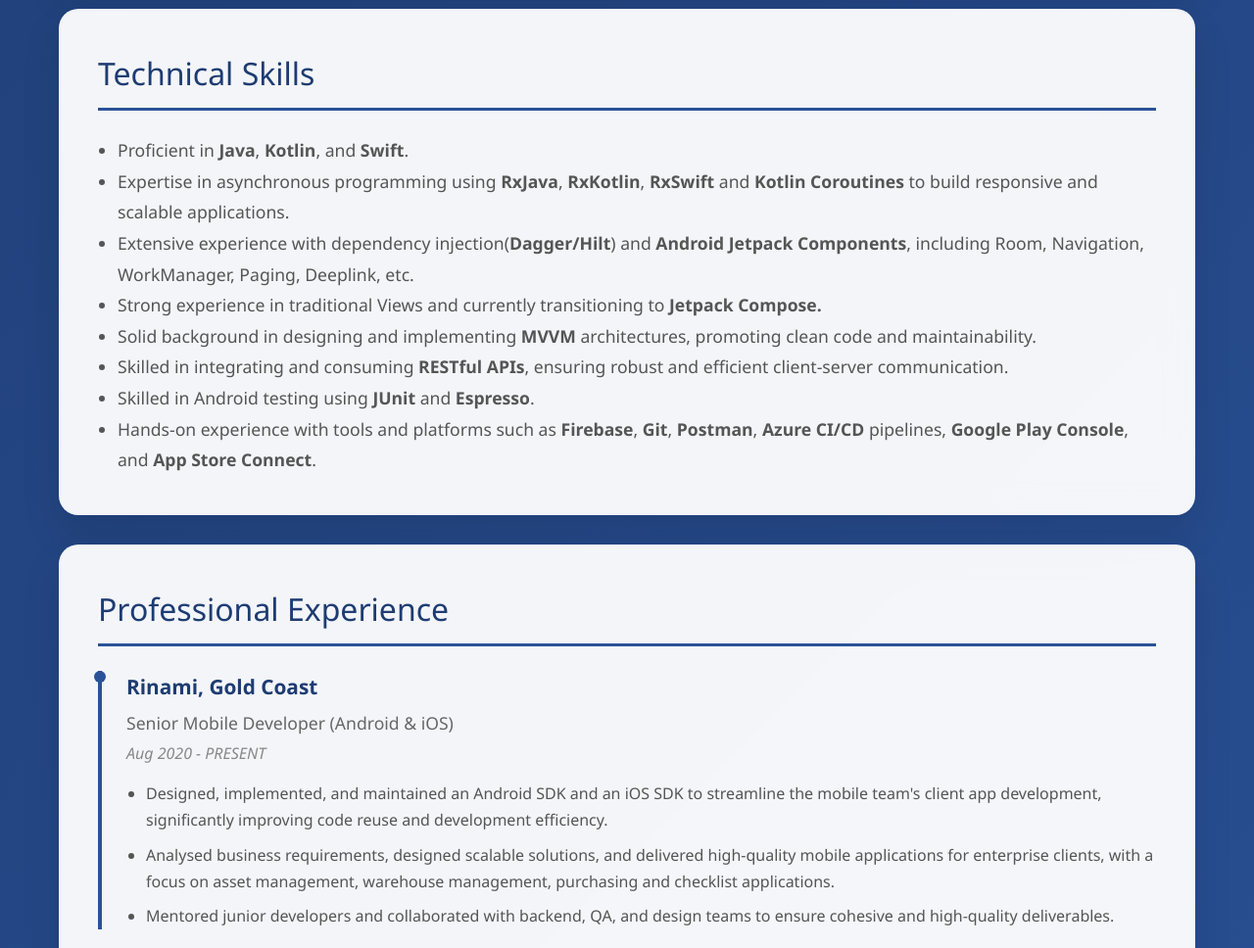
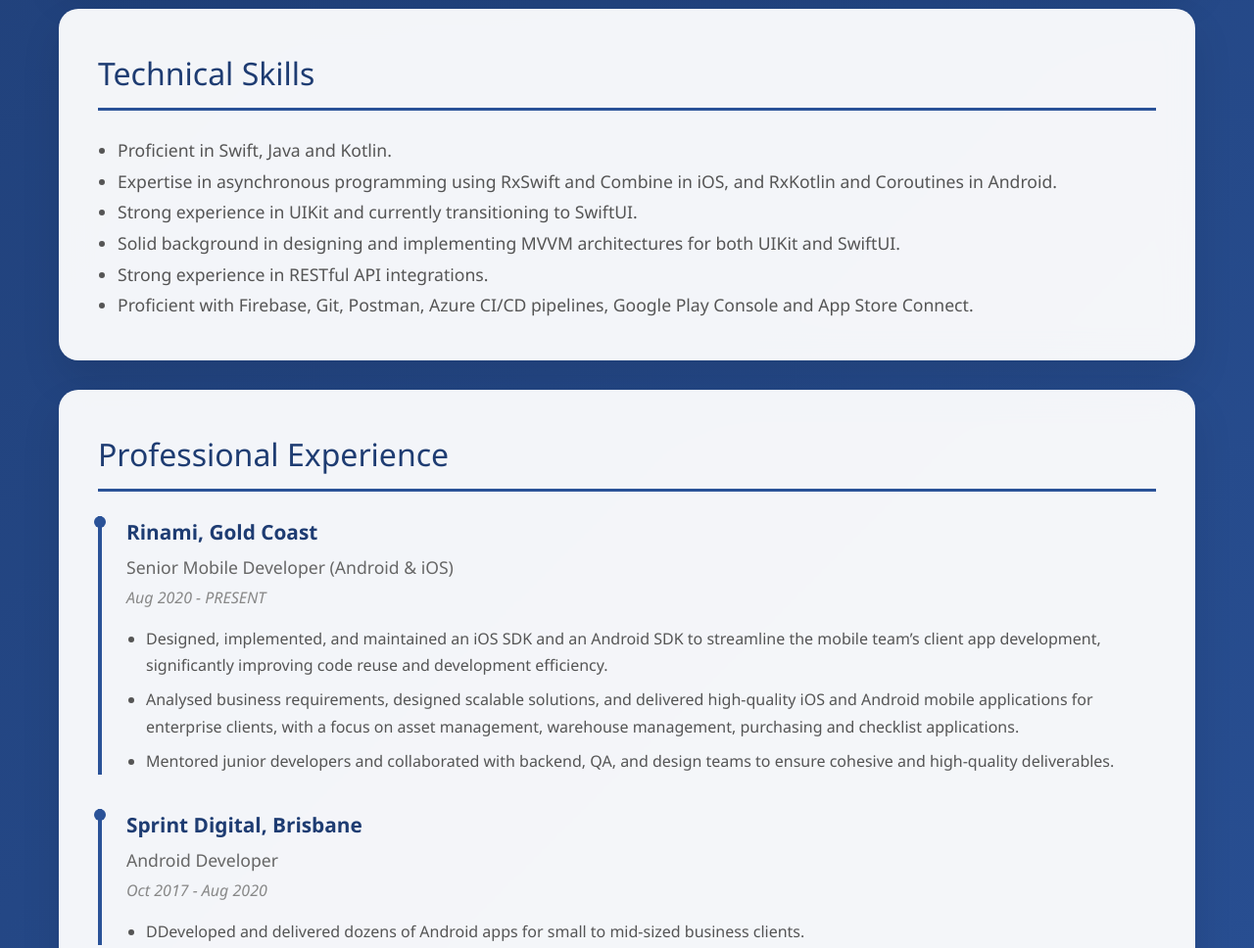
Before and after one commit to freddiezchen29/freddiezchen29.github.io, a plain HTML site: page index.html in a window 1280 px wide. Shown: the part 1140-2108 px from the top of the page at 98% size. Drawn offline with Linux system fonts and the light colour scheme.

Commit message:
Update index page

```diff
--- a/index.html
+++ b/index.html
@@ -332,7 +332,7 @@
     <div class="container">
         <div class="header">
             <h1 class="name">Zhu (Freddie) Chen</h1>
-            <div class="title">Senior Mobile Developer (Android & iOS)</div>
+            <div class="title">Senior Mobile Developer (iOS & Android)</div>
             <div class="contact-info">
                 <a href="mailto:freddiechenchen@gmail.com" class="contact-item">✉️ freddiechenchen@gmail.com</a>
                 <div class="contact-item">📍 Gold Coast, Australia</div>
@@ -343,7 +343,7 @@
         <div class="section">
             <h2>Professional Summary</h2>
             <p class="summary-text">
-                Experienced mobile developer with <strong>8 years of hands-on experience in native Android development</strong> and <strong>3 years in native iOS development</strong>, covering the full mobile development lifecycle from design and implementation to testing and deployment.
+                3 years of hands-on experience in native iOS development, plus 8 years of hands-on experience in native Android development, covering the full mobile development lifecycle for both platforms — from design and implementation to testing and deployment.
             </p>
 
             <h3 style="color: #1e3c72; margin: 30px 0 20px 0; font-size: 1.3rem;">Published Personal Portfolio Apps</h3>
@@ -383,14 +383,12 @@
         <div class="section">
             <h2>Technical Skills</h2>
             <ul style="list-style-type: disc; margin-left: 20px; color: #555; font-size: 1.1rem; line-height: 1.8;">
-                <li>Proficient in <strong>Java</strong>, <strong>Kotlin</strong>, and <strong>Swift</strong>.</li>
-                <li>Expertise in asynchronous programming using <strong>RxJava</strong>, <strong>RxKotlin</strong>, <strong>RxSwift</strong> and <strong>Kotlin Coroutines</strong> to build responsive and scalable applications.</li>
-                <li>Extensive experience with dependency injection(<strong>Dagger/Hilt</strong>) and <strong>Android Jetpack Components</strong>, including Room, Navigation, WorkManager, Paging, Deeplink, etc.</li>
-                <li>Strong experience in traditional Views and currently transitioning to <strong>Jetpack Compose.</strong></li>
-                <li>Solid background in designing and implementing <strong>MVVM</strong> architectures, promoting clean code and maintainability.</li>
-                <li>Skilled in integrating and consuming <strong>RESTful APIs</strong>, ensuring robust and efficient client-server communication.</li>
-                <li>Skilled in Android testing using <strong>JUnit</strong> and <strong>Espresso</strong>.</li>
-                <li>Hands-on experience with tools and platforms such as <strong>Firebase</strong>, <strong>Git</strong>, <strong>Postman</strong>, <strong>Azure CI/CD</strong> pipelines, <strong>Google Play Console</strong>, and <strong>App Store Connect</strong>.</li>
+                <li>Proficient in Swift, Java and Kotlin.</li>
+                <li>Expertise in asynchronous programming using RxSwift and Combine in iOS, and RxKotlin and Coroutines in Android.</li>
+                <li>Strong experience in UIKit and currently transitioning to SwiftUI.</li>
+                <li>Solid background in designing and implementing MVVM architectures for both UIKit and SwiftUI.</li>
+                <li>Strong experience in RESTful API integrations.</li>
+                <li>Proficient with Firebase, Git, Postman, Azure CI/CD pipelines, Google Play Console and App Store Connect.</li>
             </ul>
         </div>
 
@@ -405,8 +403,8 @@
                 </div>
                 <div class="job-description">
                     <ul>
-                        <li>Designed, implemented, and maintained an Android SDK and an iOS SDK to streamline the mobile team's client app development, significantly improving code reuse and development efficiency.</li>
-                        <li>Analysed business requirements, designed scalable solutions, and delivered high-quality mobile applications for enterprise clients, with a focus on asset management, warehouse management, purchasing and checklist applications.</li>
+                        <li>Designed, implemented, and maintained an iOS SDK and an Android SDK to streamline the mobile team’s client app development, significantly improving code reuse and development efficiency.</li>
+                        <li>Analysed business requirements, designed scalable solutions, and delivered high-quality iOS and Android mobile applications for enterprise clients, with a focus on asset management, warehouse management, purchasing and checklist applications.</li>
                         <li>Mentored junior developers and collaborated with backend, QA, and design teams to ensure cohesive and high-quality deliverables.</li>
                     </ul>
                 </div>
@@ -420,7 +418,7 @@
                 </div>
                 <div class="job-description">
                     <ul>
-                        <li>Developed and delivered dozens of Android apps for small to mid-sized business clients.</li>
+                        <li>DDeveloped and delivered dozens of Android apps for small to mid-sized business clients.</li>
                     </ul>
                 </div>
             </div>
```
